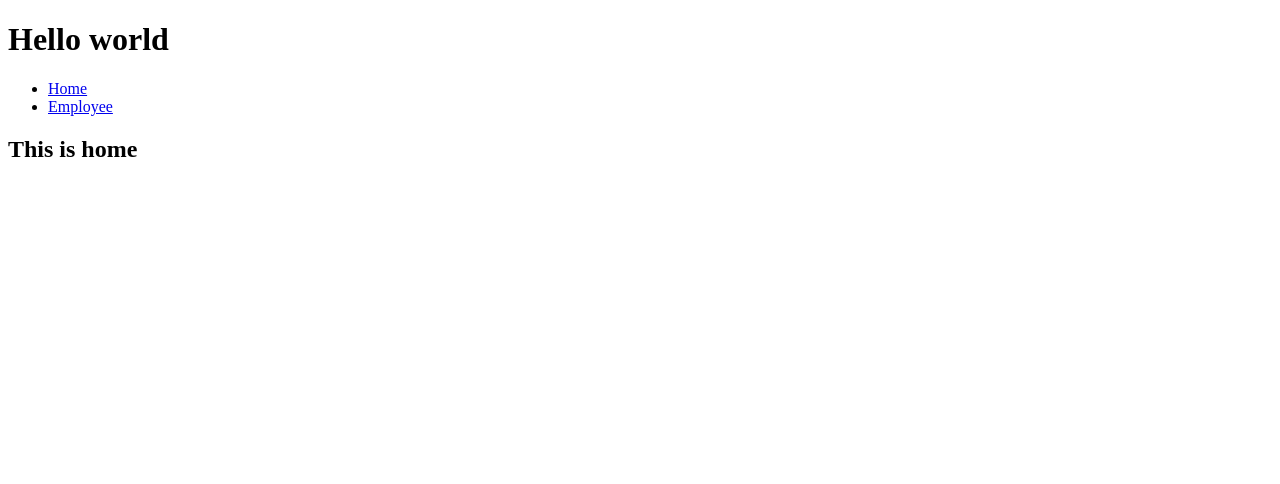
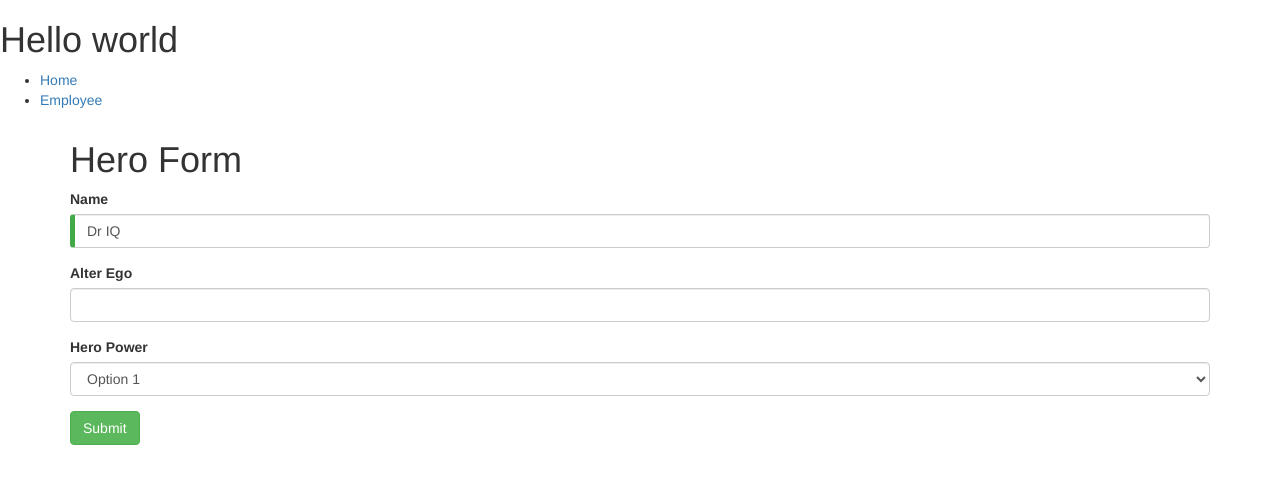
Before and after one commit to HuyFrontend/angular-world, an Angular app: page / in a window 1280 px wide. Shown: the top 484 px of the page. Built offline with nearby package versions, Linux system fonts and the light colour scheme.

Commit message:
Form Example

```diff
--- a/src/app/app.component.html
+++ b/src/app/app.component.html
@@ -3,8 +3,6 @@
   <li><a routerLink="">Home</a></li>
   <li><a routerLink="employees">Employee</a></li>
 </ul>
-<router-outlet>
- <!-- directive of router link will be show in this block -->
- <!-- ex: when we click on employees, it will set <enployee-list></> in router-outlet -->
-</router-outlet>
+
+<hero-form></hero-form>
 <!-- employee-list from mock api -->
--- a/src/app/app.module.ts
+++ b/src/app/app.module.ts
@@ -9,11 +9,26 @@ import { EmployeeService } from './employee/employee.service';
 import { HomeComponent} from './home/home.component';
 import { EmployeeItemComponent } from './employee/employee.item.component';
 
-import { AppRoutes } from './app.routes';
+// Form Test
+import { HeroFormComponent } from './forms/hero-form.component';
+
+
+//import { AppRoutes } from './app.routes';
 
 @NgModule({
-  declarations: [ AppComponent, EmployeeComponent, HomeComponent, EmployeeItemComponent ],
-  imports: [ BrowserModule, FormsModule, HttpModule, AppRoutes ],
+  declarations: [
+    AppComponent,
+    EmployeeComponent,
+    HomeComponent,
+    EmployeeItemComponent,
+    HeroFormComponent
+  ],
+  imports: [
+    BrowserModule,
+    FormsModule,
+    HttpModule//,
+    //AppRoutes
+  ],
   providers: [ EmployeeService ],
   bootstrap: [ AppComponent ]
 })
--- /dev/null
+++ b/src/app/forms/hero-form.component.ts
@@ -0,0 +1,18 @@
+import { Component } from '@angular/core';
+import { Hero }    from './hero';
+@Component({
+  selector: 'hero-form',
+  templateUrl: './hero-form.html',
+  styleUrls: [
+    './hero-form.css'
+  ]
+})
+export class HeroFormComponent {
+  powers = [ 'Option 1', 'Option 2', 'Option 3', 'Option 4' ];
+  model = new Hero(18, 'Dr IQ', this.powers[0], 'Chuck Overstreet');
+  submitted = false;
+  onSubmit() { this.submitted = true; }
+  newHero() {
+    this.model = new Hero(42, '', '');
+  }
+}
--- /dev/null
+++ b/src/app/forms/hero-form.css
@@ -0,0 +1,6 @@
+.ng-valid[required], .ng-valid.required  {
+  border-left: 5px solid #42A948; /* green */
+}
+.ng-invalid:not(form)  {
+  border-left: 5px solid #a94442; /* red */
+}
--- /dev/null
+++ b/src/app/forms/hero-form.html
@@ -0,0 +1,23 @@
+<div class="container">
+  <h1>Hero Form</h1>
+  <form>
+    <div class="form-group">
+      <label for="name">Name</label>
+      <!--<input type="text" class="form-control" id="name" required> -->
+      <!-- [(ngModel)] - Two way binding -->
+      <input type="text" class="form-control" id="name" required [(ngModel)]="model.name" name="name">
+    </div>
+    <div class="form-group">
+      <label for="alterEgo">Alter Ego</label>
+      <input type="text" class="form-control" id="alterEgo">
+    </div>
+
+    <div class="form-group">
+      <label for="power">Hero Power</label>
+      <select class="form-control" id="power" required>
+        <option *ngFor="let pow of powers" [value]="pow">{{pow}}</option>
+      </select>
+    </div>
+    <button type="submit" class="btn btn-success">Submit</button>
+  </form>
+</div>
--- /dev/null
+++ b/src/app/forms/hero.ts
@@ -0,0 +1,8 @@
+export class Hero {
+  constructor(
+    public id: number,
+    public name: string,
+    public power: string,
+    public alterEgo?: string
+  ) {  }
+}
--- a/src/index.html
+++ b/src/index.html
@@ -7,6 +7,7 @@
 
   <meta name="viewport" content="width=device-width, initial-scale=1">
   <link rel="icon" type="image/x-icon" href="favicon.ico">
+  <link rel="stylesheet" href="https://unpkg.com/bootstrap@3.3.7/dist/css/bootstrap.min.css">
 </head>
 <body>
   <app-root>Loading...</app-root>
```
